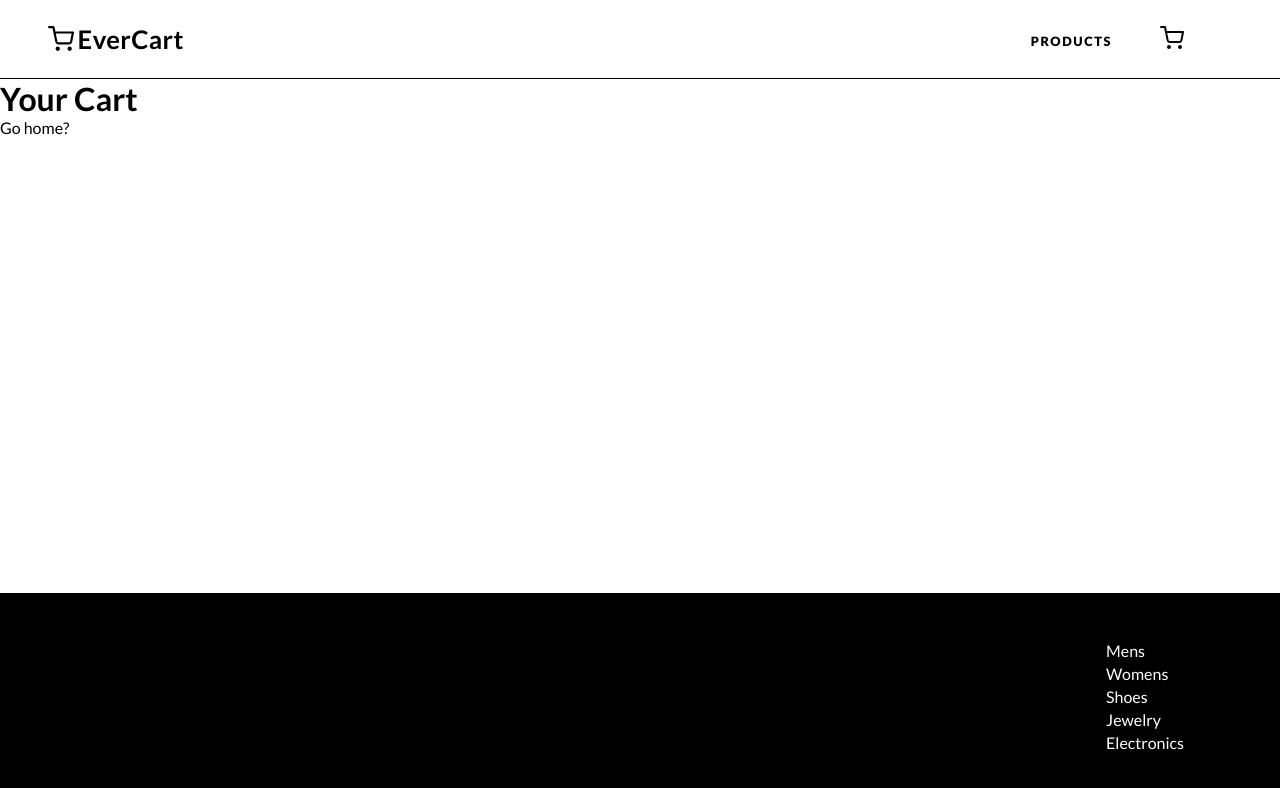
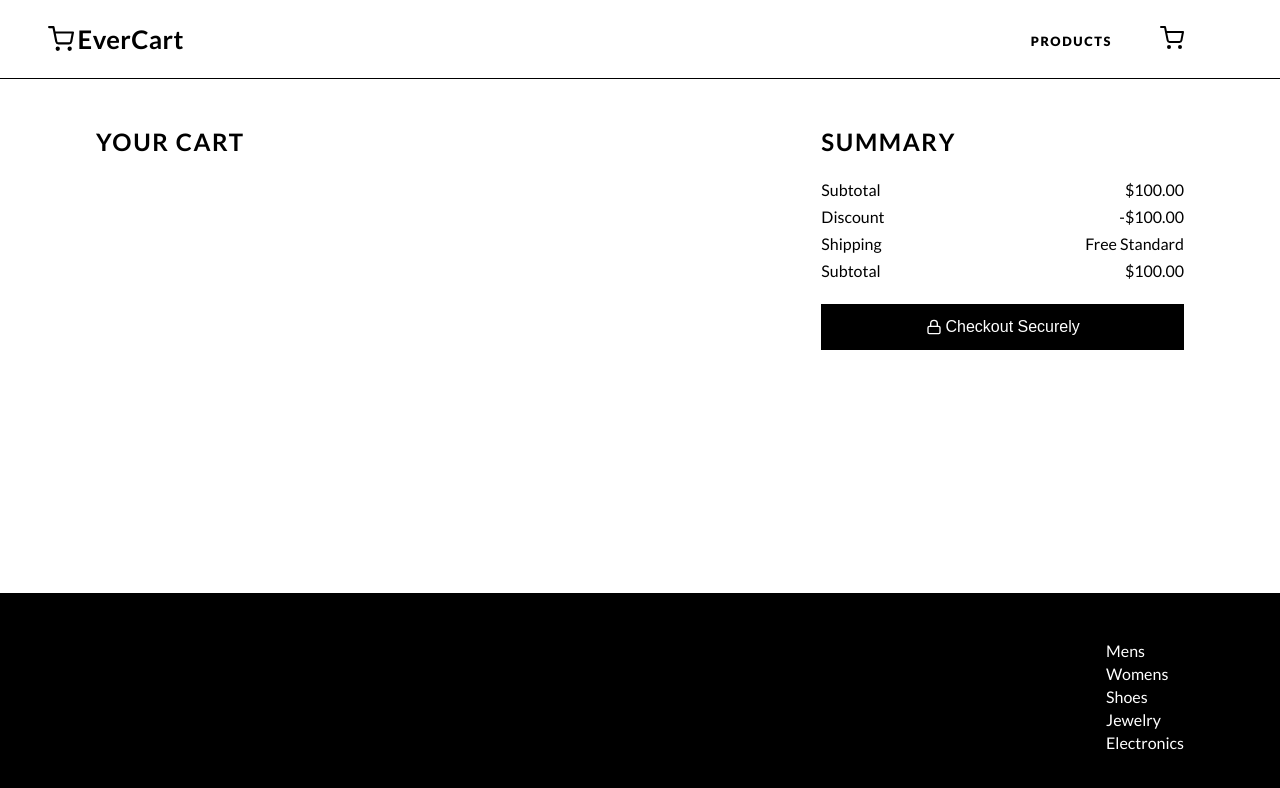
Before and after one commit to grntco/shopping-cart, a React (Vite) app: page /cart in a window 1280 px wide. Shown: the top 788 px of the page. Built offline with nearby package versions, Linux system fonts and the light colour scheme.

Commit message:
added the cart summary

```diff
--- a/src/components/pages/cart/CartPage.jsx
+++ b/src/components/pages/cart/CartPage.jsx
@@ -1,12 +1,66 @@
-import { Link } from 'react-router-dom'
+import styled from 'styled-components'
+import Button from '../../reusables/Button'
+import lockIcon from '../../../assets/icons/lock.svg'
 
 const CartPage = () => {
     return (
-        <>
-            <h1>Your Cart</h1>
-            <Link to='/'>Go home?</Link>
-        </>
+        <StyledCartPage>
+            <CartPageColumn>
+                <h2>Your Cart</h2>
+                <CartContainer></CartContainer>
+            </CartPageColumn>
+            <CartPageColumn>
+                <h2>Summary</h2>
+                <PriceSummaryContainer>
+                    <div>
+                        <p>Subtotal</p>
+                        <p>$100.00</p>
+                    </div>
+                    <div>
+                        <p>Discount</p>
+                        <p>-$100.00</p>
+                    </div>
+                    <div>
+                        <p>Shipping</p>
+                        <p>Free Standard</p>
+                    </div>
+                    <div>
+                        <p>Subtotal</p>
+                        <p>$100.00</p>
+                    </div>
+                </PriceSummaryContainer>
+                <Button>
+                    <img src={lockIcon} alt='lock icon' color='white' />
+                    Checkout Securely
+                </Button>
+            </CartPageColumn>
+        </StyledCartPage>
     )
 }
 
+const StyledCartPage = styled.section`
+    display: grid;
+    grid-template-columns: 2fr 1fr;
+    padding: 48px 96px;
+`
+
+const CartPageColumn = styled.div`
+    display: flex;
+    flex-direction: column;
+    gap: 24px;
+`
+
+const CartContainer = styled.div``
+
+const PriceSummaryContainer = styled.div`
+    display: flex;
+    flex-direction: column;
+    gap: 8px;
+
+    div {
+        display: flex;
+        justify-content: space-between;
+    }
+`
+
 export default CartPage
--- a/src/components/reusables/Button.jsx
+++ b/src/components/reusables/Button.jsx
@@ -7,11 +7,20 @@ const Button = styled.button`
     outline: none;
     padding: 12px 16px;
     font-size: 1rem;
+    display: flex;
+    align-items: center;
+    justify-content: center;
+    gap: 4px;
 
     &:hover{
         opacity: 0.8;
         cursor: pointer;
     }
+
+    img {
+        filter: invert(100%);
+        height: 1rem;
+    }
 `
 
 export default Button
```
Also changed, not shown: src/assets/icons/lock.svg (added).
